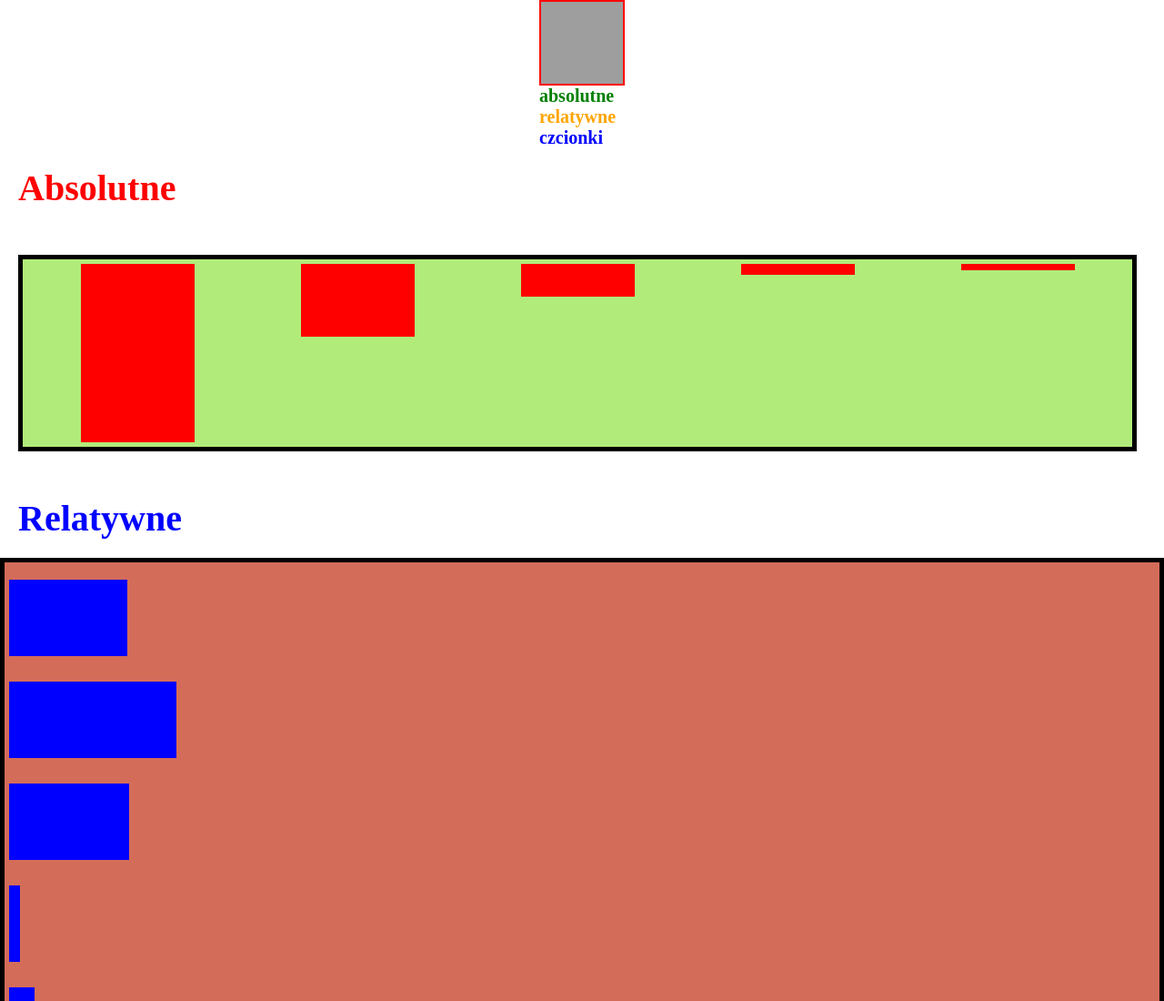
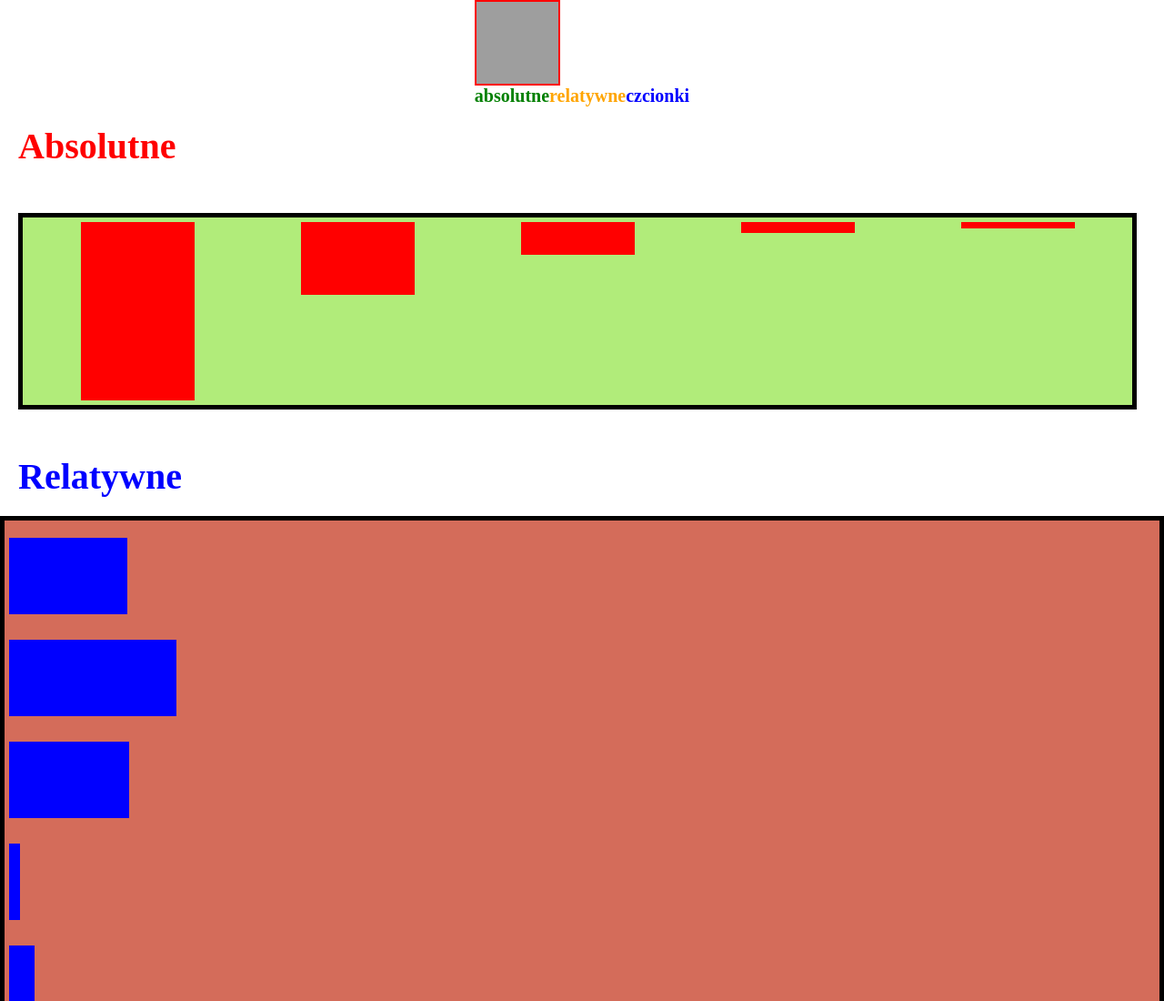
Before and after one commit to BadF3aR/Kurs-Front-End, a plain HTML site: page CW8/index.html in a window 1280 px wide. Shown: the top 1100 px of the page at 91% size. Drawn offline with Linux system fonts and the light colour scheme; grey boxes are pictures that could not be loaded.

Commit message:
update next

```diff
--- a/CW8/index.html
+++ b/CW8/index.html
@@ -13,6 +13,7 @@
         <div class="logo">
             <div class="jpg">
             </div>
+            <div class="wrapper">
                 <div class="tekstlogo">
                     absolutne
                 </div>
@@ -21,6 +22,7 @@
                 </div>
                 <div class="tekstlogo2">
                     czcionki
+                </div>
             </div>
         </div>
     </header>
--- a/CW8/style.css
+++ b/CW8/style.css
@@ -19,7 +19,6 @@ header
     width: 90px;
     height: 90px;
     background-image: url(https://raw.githubusercontent.com/apietryga/kurs-Front-end/master/materialy/lekcja2/cw1/sprites.jpg);
-
 }
 
 .jpg:hover
@@ -68,6 +67,12 @@ header
     font-size: 40px;
     font-weight: 600;
     color: blue;
+}
+
+.wrapper
+{
+    display: flex;
+    justify-content: space-between;
 }
 .chartX,.chartY{
     padding: 5px;
```
Lines whose indentation alone changed are shown as unchanged.
